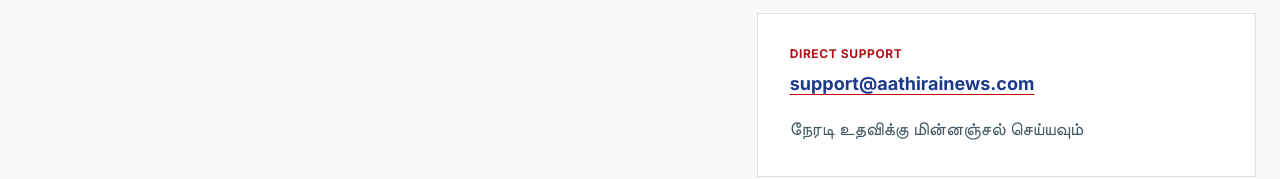
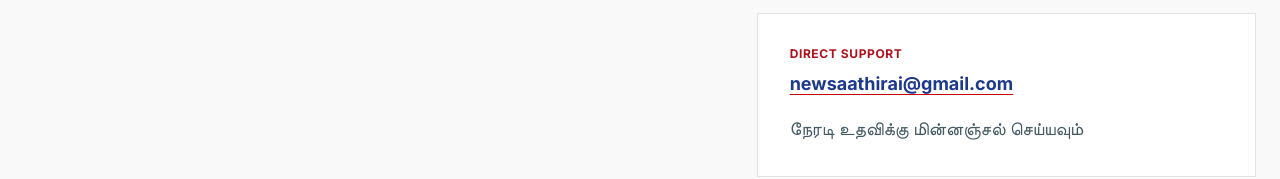
Before and after one commit to viyash-24/Aathirainews, a Next.js app: page /contact in a window 1280 px wide. Shown: the part 966-1145 px from the top of the page. Built offline with nearby package versions, Linux system fonts and the light colour scheme; a web font is replaced by a local one.

Commit message:
contact details updated

```diff
--- a/app/contact/page.tsx
+++ b/app/contact/page.tsx
@@ -64,7 +64,7 @@
                   Direct Support
                 </h4>
                 <p className="font-[Inter] text-[18px] leading-[28px] text-blue-900 font-bold underline decoration-red-700 underline-offset-4">
-                  support@aathirainews.com
+                  newsaathirai@gmail.com
                 </p>
                 <p className="font-[Mukta_Malar] text-[18px] leading-[30px] text-tertiary mt-2">
                   நேரடி உதவிக்கு மின்னஞ்சல் செய்யவும்
```
